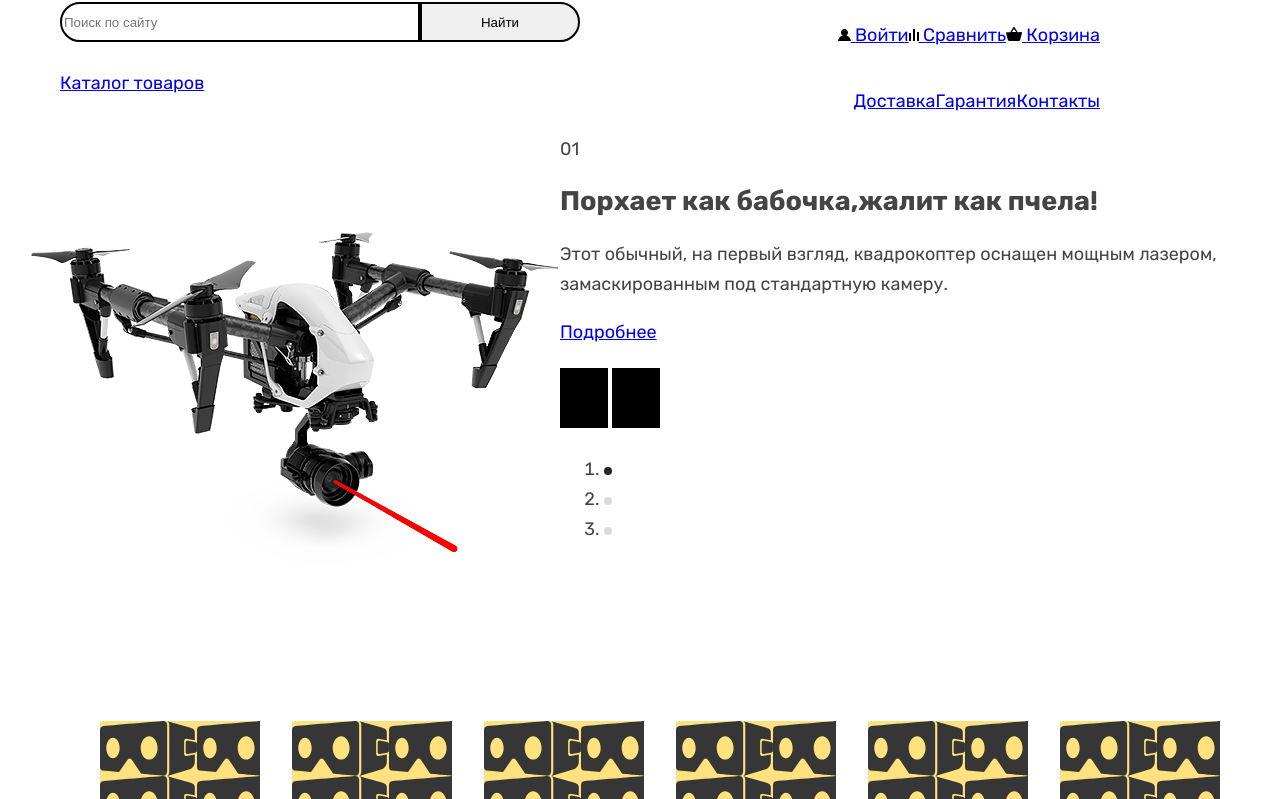
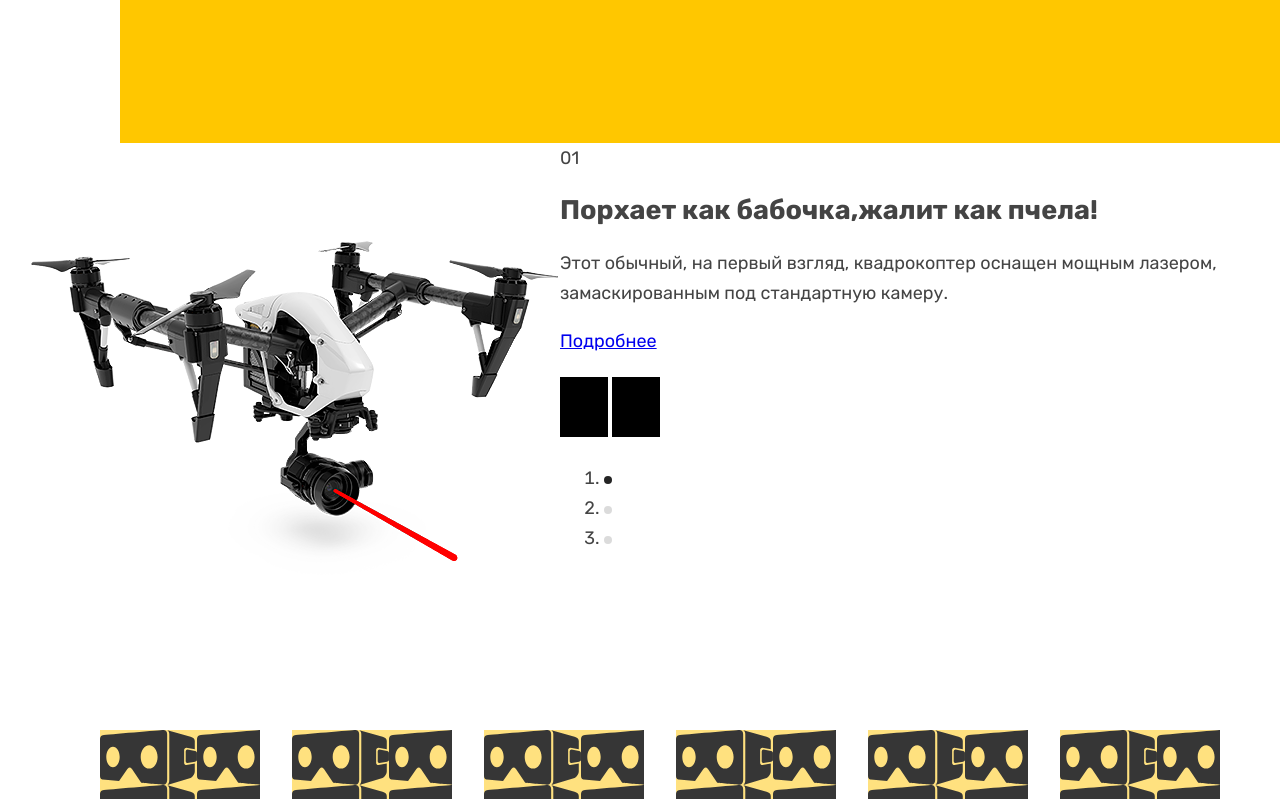
Before and after one commit to htmlacademy-htmlcss/2318667-device-36, a plain HTML site: page index.html in a window 1280 px wide. Shown: the part 63-862 px from the top of the page. Drawn offline with Linux system fonts and the light colour scheme.

Commit message:
Редактируем стили в хедере

```diff
--- a/index.html
+++ b/index.html
@@ -9,6 +9,7 @@
   <body>
     <div class="container">
       <header class="page-header">
+        <div class="header-container">
           <a class="navigation-logo">
             <img class="page-header-logo" src="images/logo.svg" width="145" height="36" alt="Логотип.">
           </a>
@@ -76,6 +77,7 @@
               </li>
             </ul>
           </nav>
+        </div>
       </header>
       <main class="main-index main-container">
         <h1 class="visually-hidden">Девайс</h1>
--- a/styles/styles.css
+++ b/styles/styles.css
@@ -73,13 +73,27 @@
   /*Хедер*/
 
   .page-header {
-    min-height: 175px;
+    width: 1160px;
+    min-height: 206px;
     position: relative;
     color: #000000;
     background-color: #ffffff;
+    margin: 0 auto;
+    padding: 0 60px;
+  }
+
+  .page-header::before {
+    content: "";
+    background-color: #FFC700;
     width: 1160px;
-    margin: 0;
-    padding: 0 60px;
+    min-height: 166px;
+    position: absolute;
+    bottom: 0;
+    margin: 0 auto;
+  }
+
+  .header-container {
+    width: 1040px;
   }
 
   .navigation-site {
@@ -101,7 +115,7 @@
     height: 40px;
     border: 2px solid #000000;
     border-radius: 50px 0 0 50px;
-
+    background-color: #FFE17F;
   }
 
   .header-search-button {
@@ -110,6 +124,7 @@
     border: 2px solid #000000;
     border-radius: 0 50px 50px 0;
     padding: 0;
+    background-color: #FFE17F;
   }
 
   .navigation-list {
```
Lines whose indentation alone changed are shown as unchanged.
